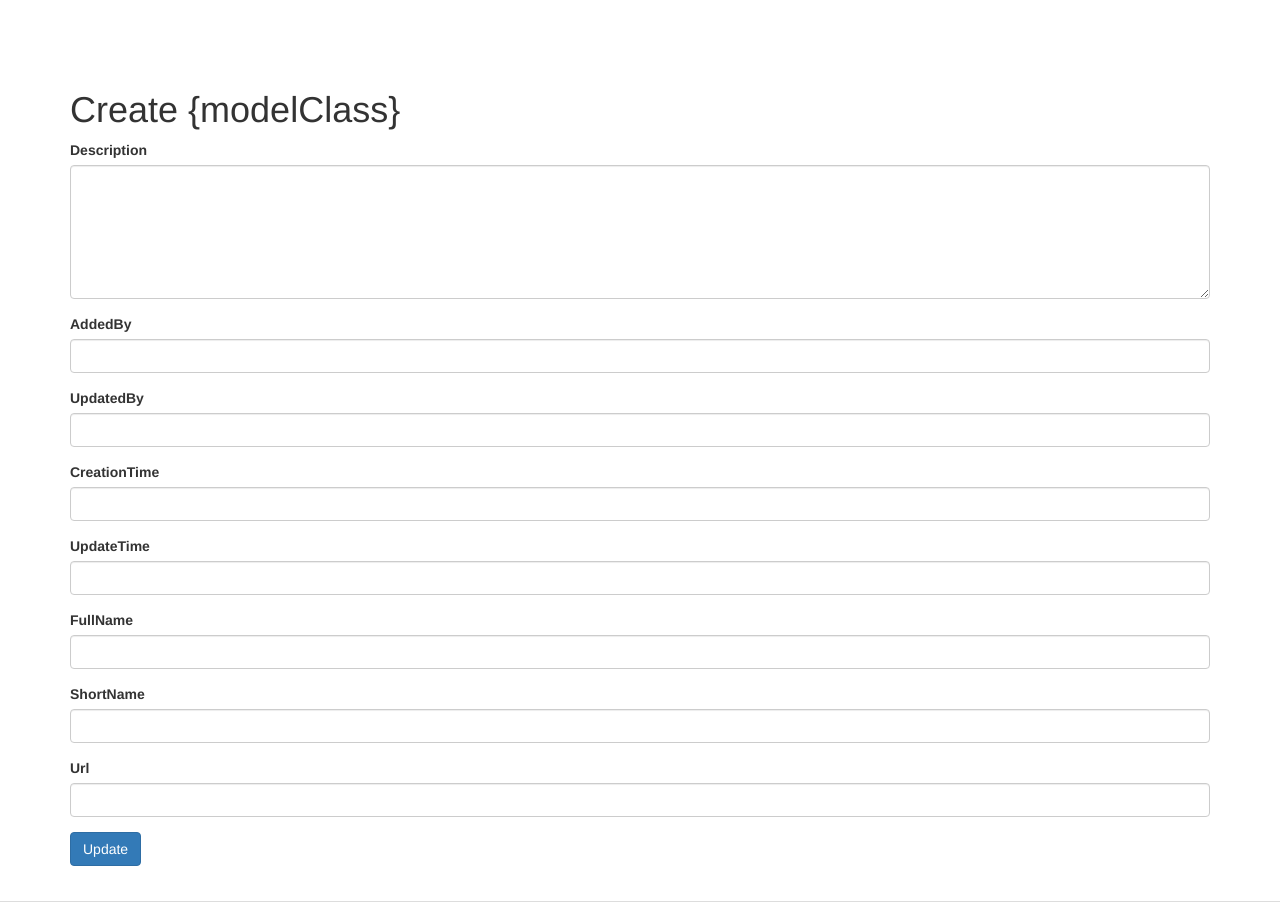
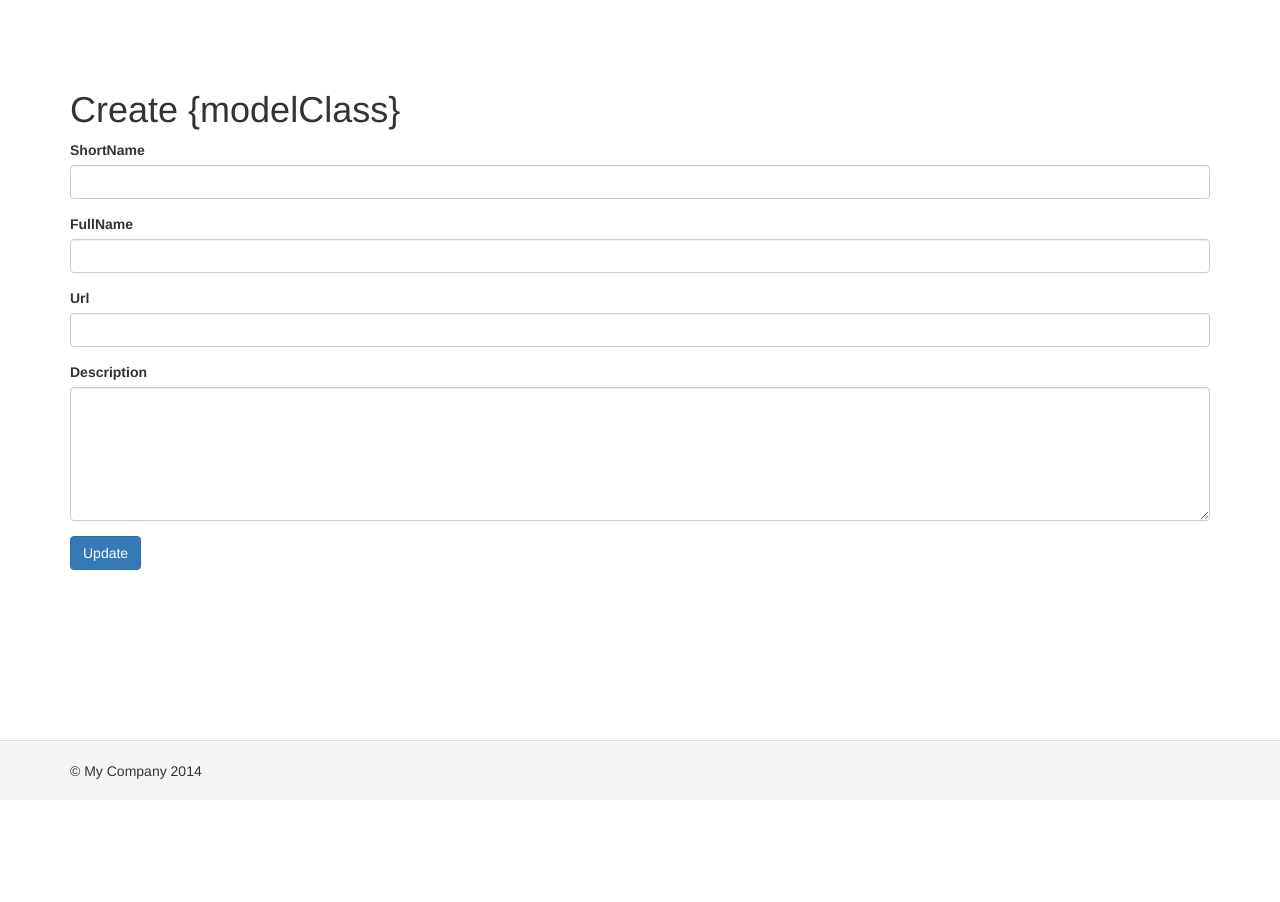
Before and after one commit to veontomo/teresa, a Yii app: template views/manufacturer/create.php in a window 1280 px wide. Shown: the top 902 px of the page. After the commit the page ends 779 px from the top, so only its background shows below. Run offline with PHP 8.4 and a stand-in for Yii, Linux system fonts and the light colour scheme; the template is opened without the code that fills it, so the values that code supplies are empty; form fields are guessed from the names that the template uses; some libraries are stand-ins or nearby versions.

Commit message:
Models are updated

```diff
--- a/controllers/ManufacturerController.php
+++ b/controllers/ManufacturerController.php
@@ -61,6 +61,8 @@ class ManufacturerController extends Controller
     public function actionCreate()
     {
         $model = new Manufacturer;
+        $model->addedBy = Yii::$app->user->identity->id;
+        $model->creationTime = date('Y-m-d H:i:s');
 
         if ($model->load(Yii::$app->request->post()) && $model->save()) {
             return $this->redirect(['view', 'id' => $model->id]);
--- a/controllers/ProductController.php
+++ b/controllers/ProductController.php
@@ -61,6 +61,8 @@ class ProductController extends Controller
     public function actionCreate()
     {
         $model = new Product;
+        $model->addedBy = Yii::$app->user->identity->id;
+        $model->creationTime = date('Y-m-d H:i:s');
 
         if ($model->load(Yii::$app->request->post()) && $model->save()) {
             return $this->redirect(['view', 'id' => $model->id]);
--- a/views/manufacturer/_form.php
+++ b/views/manufacturer/_form.php
@@ -14,21 +14,14 @@ use yii\widgets\ActiveForm;
 
     <?php $form = ActiveForm::begin(); ?>
 
-    <?= $form->field($model, 'description')->textarea(['rows' => 6]) ?>
-
-    <?= $form->field($model, 'addedBy')->textInput() ?>
-
-    <?= $form->field($model, 'updatedBy')->textInput() ?>
-
-    <?= $form->field($model, 'creationTime')->textInput() ?>
-
-    <?= $form->field($model, 'updateTime')->textInput() ?>
+    <?= $form->field($model, 'shortName')->textInput(['maxlength' => 30]) ?>
 
     <?= $form->field($model, 'fullName')->textInput(['maxlength' => 150]) ?>
 
-    <?= $form->field($model, 'shortName')->textInput(['maxlength' => 30]) ?>
+    <?= $form->field($model, 'url')->textInput(['maxlength' => 255]) ?>
 
-    <?= $form->field($model, 'url')->textInput(['maxlength' => 255]) ?>
+    <?= $form->field($model, 'description')->textarea(['rows' => 6]) ?>
+
 
     <div class="form-group">
         <?= Html::submitButton($model->isNewRecord ? Yii::t('app', 'Create') : Yii::t('app', 'Update'), ['class' => $model->isNewRecord ? 'btn btn-success' : 'btn btn-primary']) ?>
```
Also changed, not shown: views/product/_form.php (+8 -7 lines).
